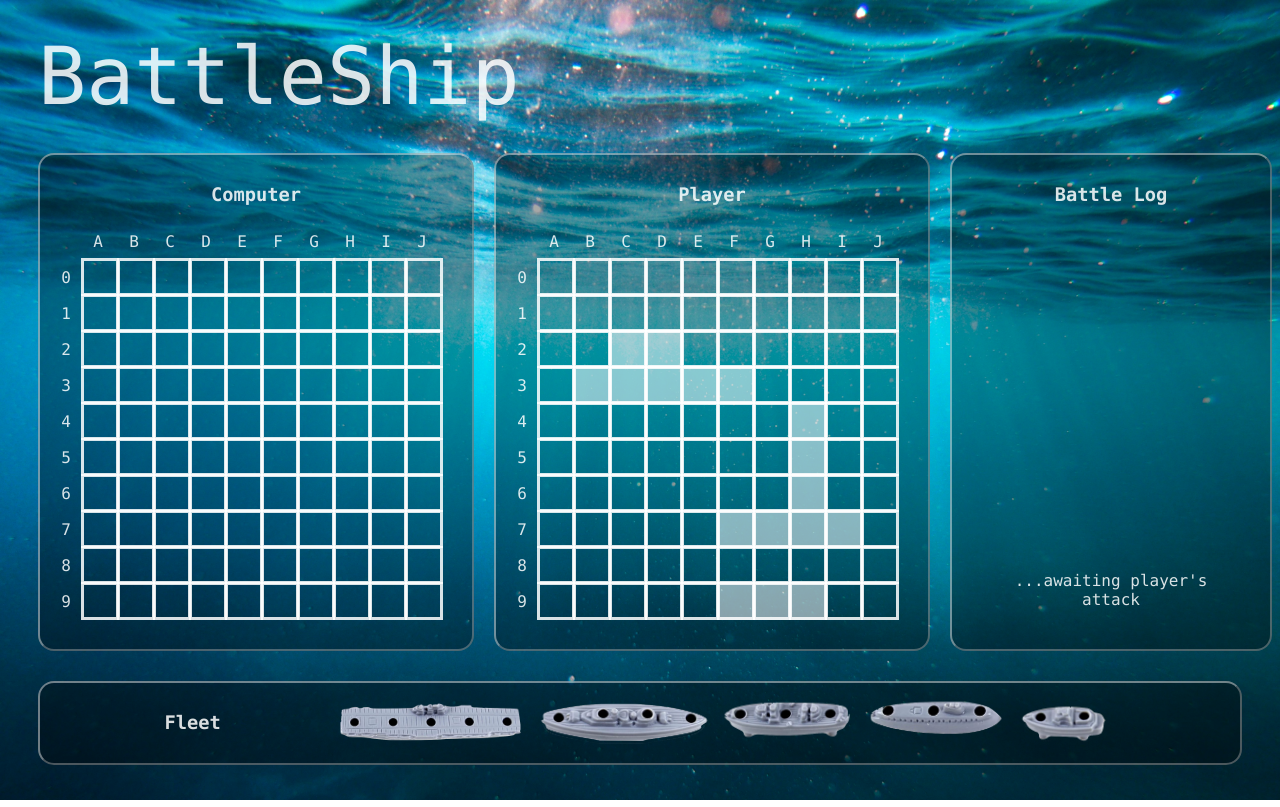
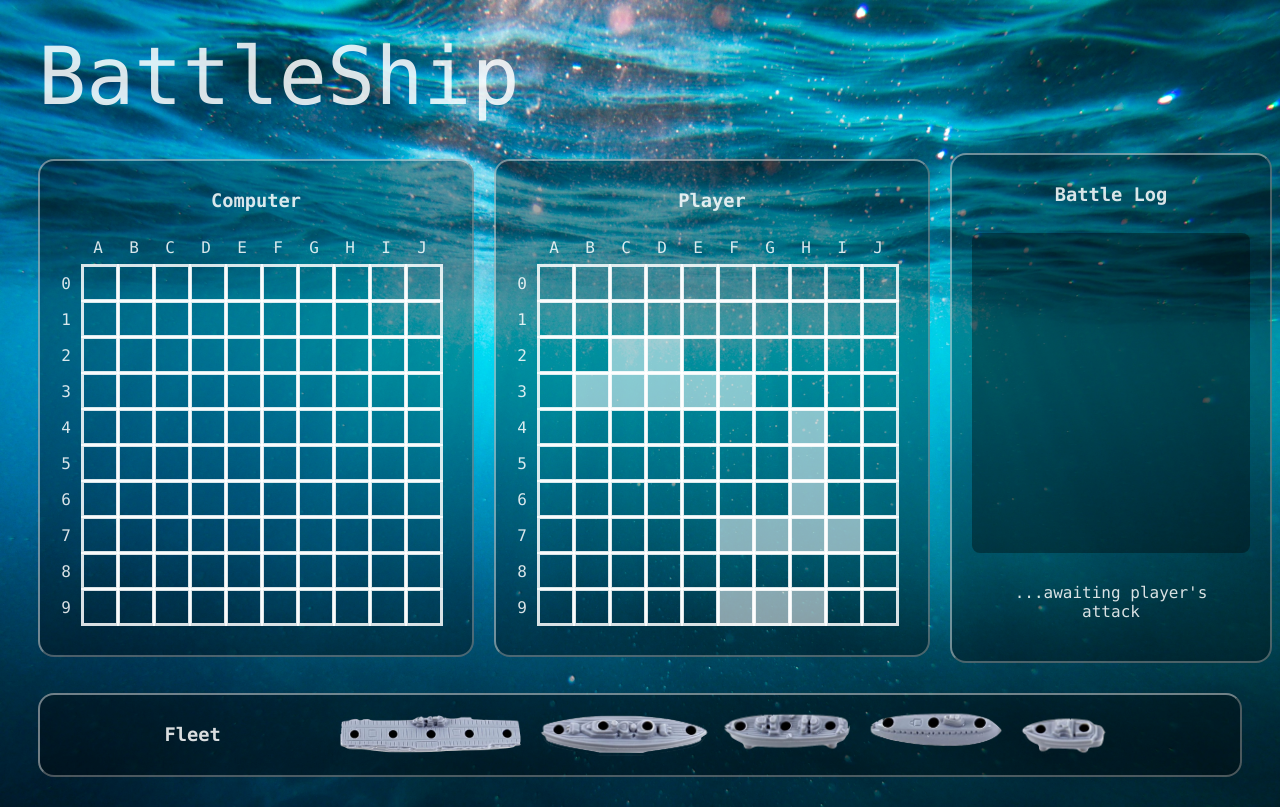
Before and after one commit to bkcheung/Battleship, a website built with webpack: page src/index.html in a window 1280 px wide. Built offline with nearby package versions, Linux system fonts and the light colour scheme.

Commit message:
ui: update log styling

```diff
--- a/src/style.css
+++ b/src/style.css
@@ -28,6 +28,12 @@ span{
 #log{
     margin: 10px;
     text-align: left;
+    background-color: #0000005c;
+    border-radius: 0.5em;
+    height: 20em;
+    overflow: auto;
+    display: flex;
+    flex-direction: column;
 }
 .logMsg{
     margin: 10px;
```
